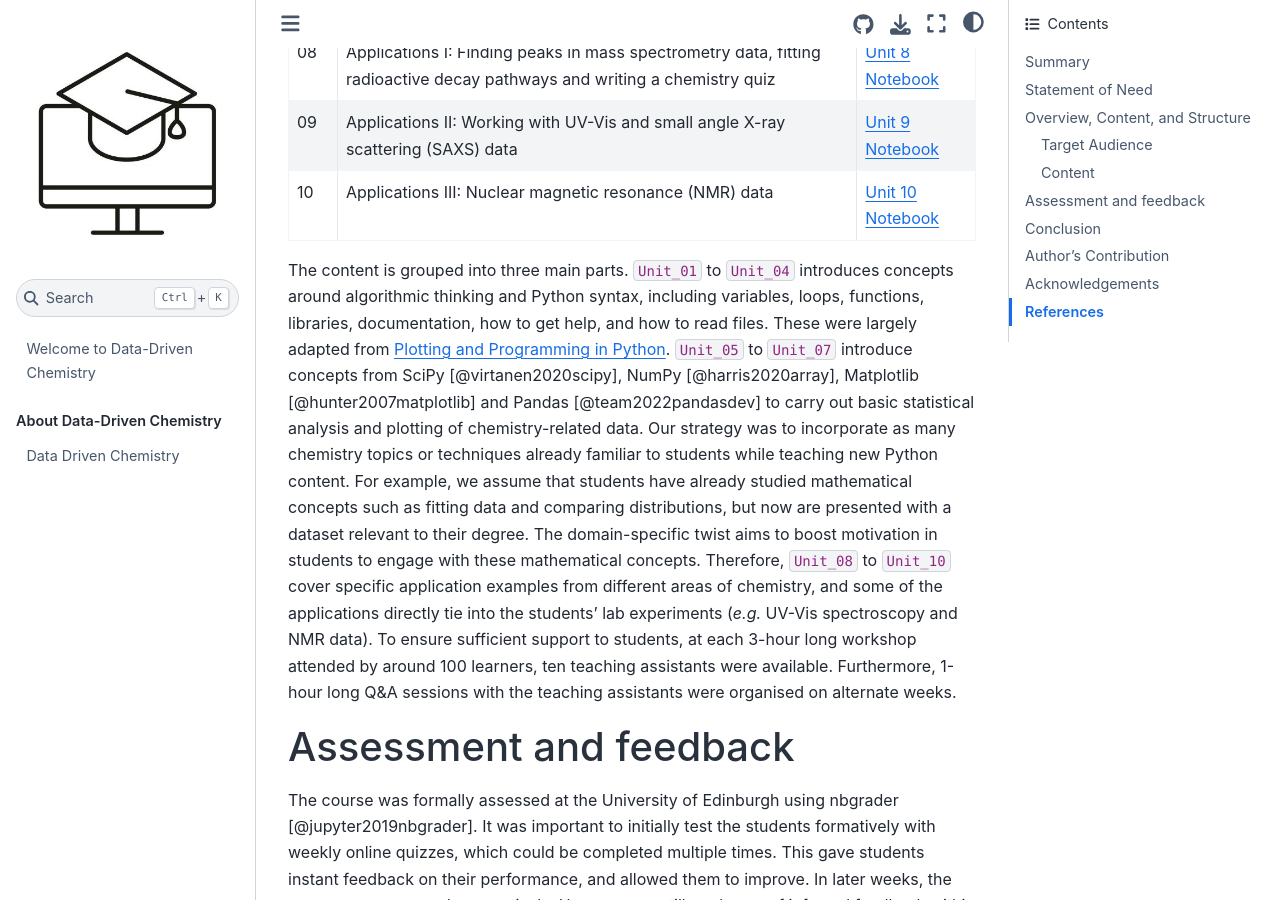
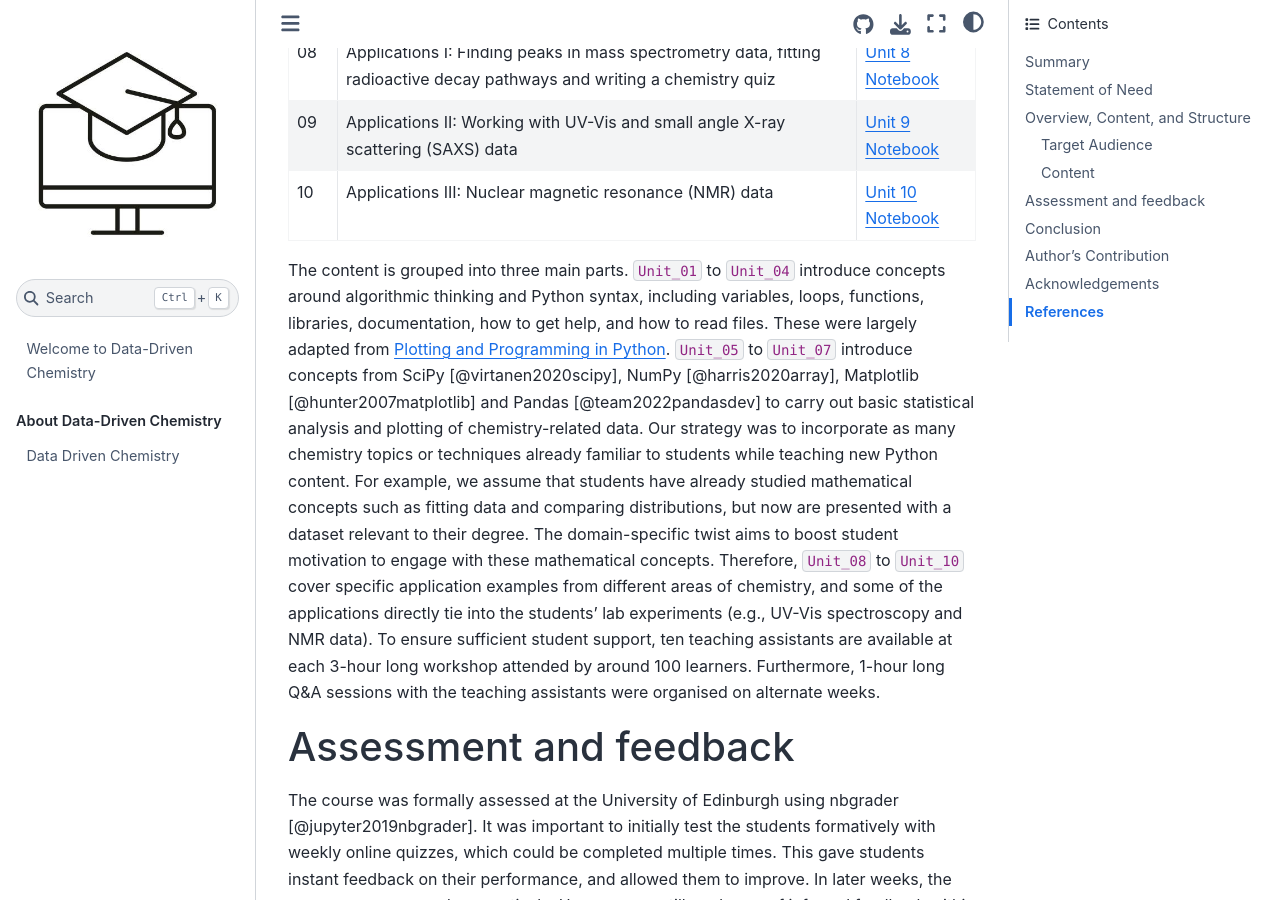
Before and after one commit to Edinburgh-Chemistry-Teaching/Data-driven-chemistry, a Jupyter Book: the page built from paper/paper.md, in a window 1280 px wide and 900 px high, scrolled down 2759 px. Built offline with Jupyter Book 1.0.4 settings and Sphinx 7.4.7 and the Sphinx Book theme 1.1.4, drawn with Linux system fonts in a browser that asks for light colours; pages that are not in the unit, such as notebooks, are missing from menus.

Commit message:
minor edits

```diff
--- a/paper/paper.md
+++ b/paper/paper.md
@@ -90,8 +90,8 @@ Table: Summary of course material.
 | 10   | Applications III: Nuclear magnetic resonance (NMR) data                                                       |[Unit 10 Notebook](https://github.com/Edinburgh-Chemistry-Teaching/DDC/blob/main/Unit_10/Unit_10_NMR_application_student.ipynb)|
 
 
-The content is grouped into three main parts. `Unit_01` to `Unit_04` introduces concepts around algorithmic thinking and Python syntax, including variables, loops, functions, libraries, documentation, how to get help, and how to read files. These were largely adapted from [Plotting and Programming in Python](http://swcarpentry.github.io/python-novice-gapminder/). `Unit_05` to `Unit_07` introduce concepts from SciPy [@virtanen2020scipy], NumPy [@harris2020array], Matplotlib [@hunter2007matplotlib] and Pandas [@team2022pandasdev] to carry out basic statistical analysis and plotting of chemistry-related data. Our strategy was to incorporate as many chemistry topics or techniques already familiar to students while teaching new Python content. For example, we assume that students have already studied mathematical concepts such as fitting data and comparing distributions, but now are presented with a dataset relevant to their degree. The domain-specific twist aims to boost motivation in students to engage with these mathematical concepts. Therefore, `Unit_08` to `Unit_10` cover specific application examples from different areas of chemistry, and some of the applications directly tie into the students' lab experiments (*e.g.* UV-Vis spectroscopy and NMR data).
-To ensure sufficient support to students, at each 3-hour long workshop attended by around 100 learners, ten teaching assistants were available. Furthermore, 1-hour long Q&A sessions with the teaching assistants were organised on alternate weeks.
+The content is grouped into three main parts. `Unit_01` to `Unit_04` introduce concepts around algorithmic thinking and Python syntax, including variables, loops, functions, libraries, documentation, how to get help, and how to read files. These were largely adapted from [Plotting and Programming in Python](http://swcarpentry.github.io/python-novice-gapminder/). `Unit_05` to `Unit_07` introduce concepts from SciPy [@virtanen2020scipy], NumPy [@harris2020array], Matplotlib [@hunter2007matplotlib] and Pandas [@team2022pandasdev] to carry out basic statistical analysis and plotting of chemistry-related data. Our strategy was to incorporate as many chemistry topics or techniques already familiar to students while teaching new Python content. For example, we assume that students have already studied mathematical concepts such as fitting data and comparing distributions, but now are presented with a dataset relevant to their degree. The domain-specific twist aims to boost student motivation to engage with these mathematical concepts. Therefore, `Unit_08` to `Unit_10` cover specific application examples from different areas of chemistry, and some of the applications directly tie into the students' lab experiments (e.g., UV-Vis spectroscopy and NMR data).
+To ensure sufficient student support, ten teaching assistants are available at each 3-hour long workshop attended by around 100 learners. Furthermore, 1-hour long Q&A sessions with the teaching assistants were organised on alternate weeks.
 
 
 # Assessment and feedback
```
